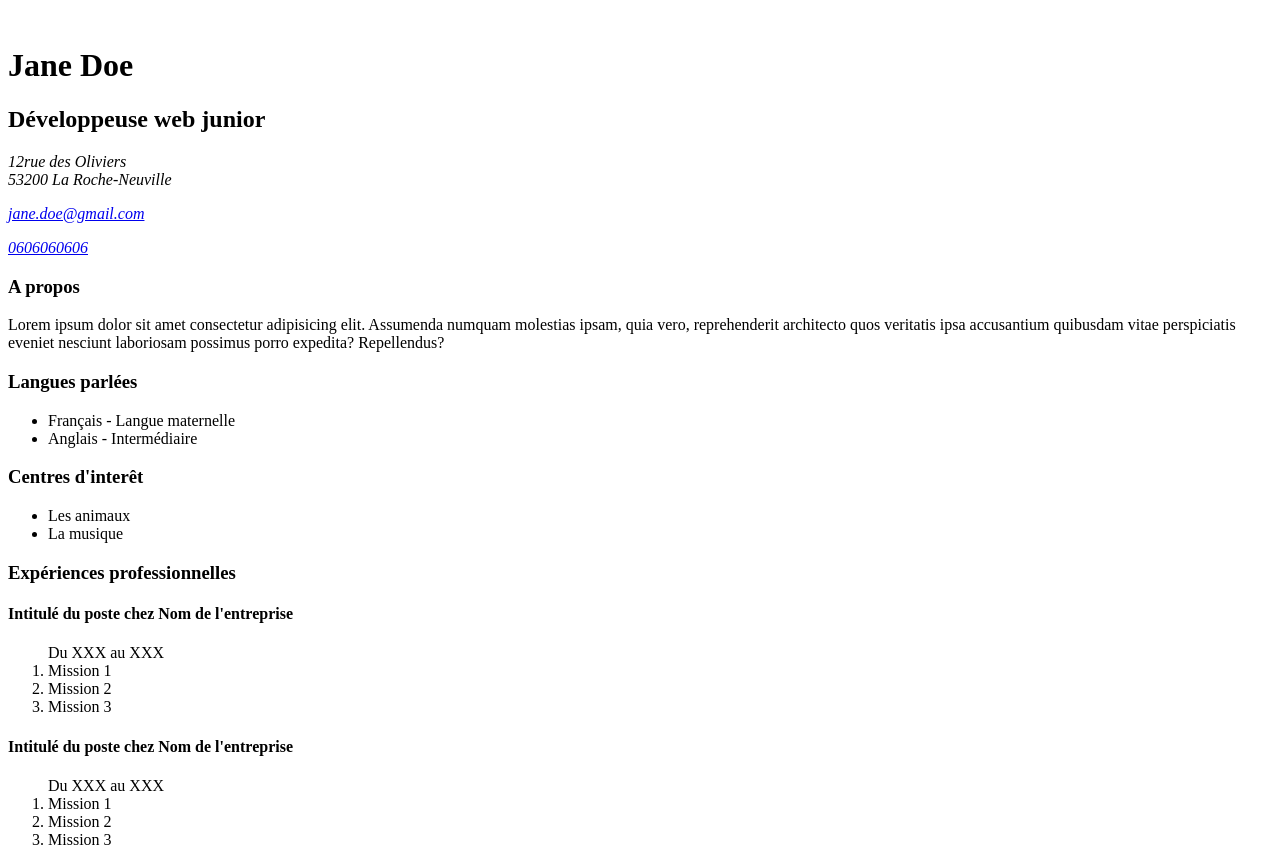
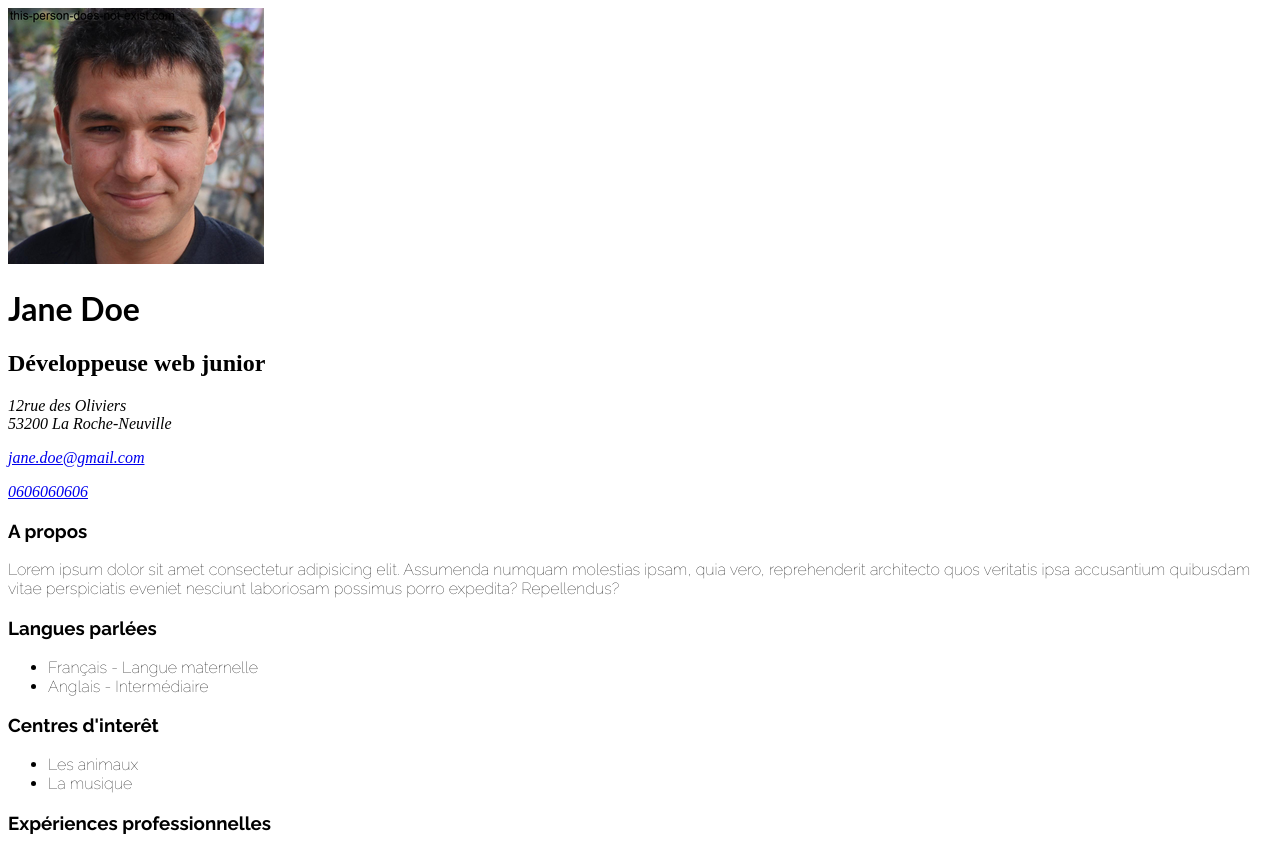
Before and after one commit to tybhaye/Mon-CV, a plain HTML site: page index.html in a window 1280 px wide. Shown: the top 852 px of the page. Drawn offline with Linux system fonts and the light colour scheme; a web font is replaced by a local one.

Commit message:
added font

```diff
--- a/assets/css/style.css
+++ b/assets/css/style.css
@@ -0,0 +1,13 @@
+@import url('https://fonts.googleapis.com/css2?family=Autour+One&family=Gabarito:wght@400;700&family=Raleway:ital,wght@0,400;0,700;1,400;1,700&display=swap');
+h1{
+    font-family: "Lato", sans-serif;
+}
+
+@font-face {
+    font-family: "Raleway";
+    src: url(../font/Raleway-VariableFont_wght.woff),
+    src: url(../font/Raleway-VariableFont_wght.ttf) format(truetype);
+}
+section{
+    font-family: "Raleway", sans-serif;
+}
--- a/index.html
+++ b/index.html
@@ -8,10 +8,11 @@
 </head>
 
 <body>
-
-    <img src="" alt="">
-    <h1>Jane Doe</h1>
-    <h2>Développeuse web junior</h2>
+    <header>
+        <img src="assets/media/téléchargé-_1_.ico" alt="Ma photo de CV">
+        <h1>Jane Doe</h1>
+        <h2>Développeuse web junior</h2>
+    </header>
 
     <address class="contact">
         12rue des Oliviers <br>
@@ -95,7 +96,7 @@
 
     <footer>
         <img src="" alt="Linkdin">
-        <img src="assets/media/Capture d’écran 2023-10-10 120013.png" alt="Twitter" href="https://www.google.com/url?sa=t&rct=j&q=&esrc=s&source=web&cd=&cad=rja&uact=8&ved=2ahUKEwiSnbrO2PyBAxUPT6QEHaPuDCUQFnoECAYQAQ&url=https%3A%2F%2Ftwitter.com%2F%3Flang%3Dfr&usg=AOvVaw1FOcBmphgVAnEWKC7eSXn_&opi=89978449">
+        <img src="" alt="Twitter">
         <img src="" alt="Github">
         <p>Dernière mise à jour le 10 Aout 2022</p>
     </footer>
```
Also changed, not shown: assets/font/Raleway-Italic-VariableFont_wght.ttf (added), assets/font/Raleway-Italic-VariableFont_wght.woff (added), assets/font/Raleway-VariableFont_wght.ttf (added), assets/font/Raleway-VariableFont_wght.woff (added), assets/media/téléchargé-_1_.ico (added).
